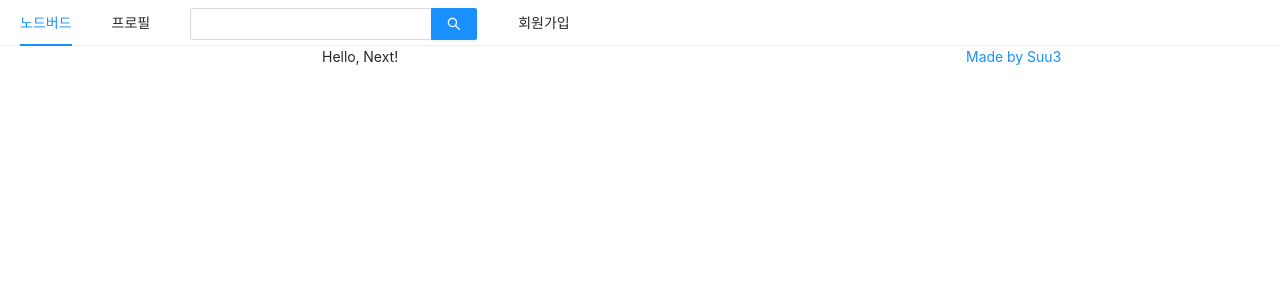
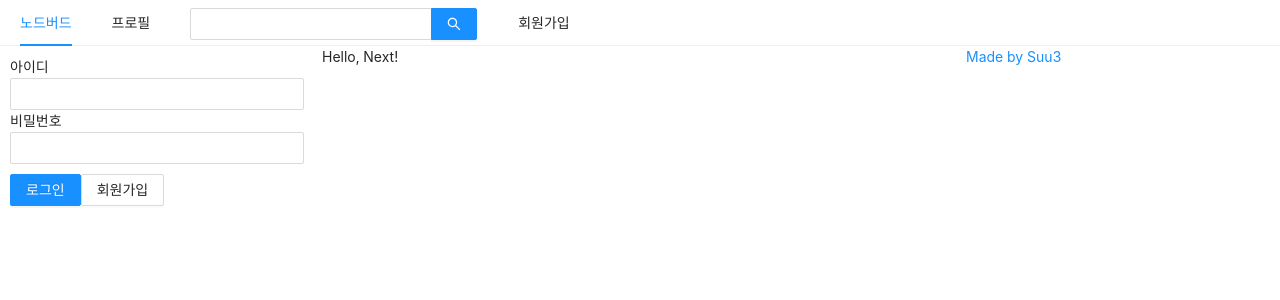
Before and after one commit to suu3/node-bird, a Next.js app in the folder prepare/front/: page / in a window 1280 px wide. Shown: the top 300 px of the page. Built offline with nearby package versions, Linux system fonts and the light colour scheme.

Commit message:
2강 - 더미 데이터로 로그인하기

```diff
--- a/prepare/front/components/AppLayout.js
+++ b/prepare/front/components/AppLayout.js
@@ -1,9 +1,18 @@
-import React from "react";
+import React, { useState } from "react";
 import PropTypes from "prop-types";
 import Link from "next/link";
 import { Input, Menu, Row, Col } from "antd";
+import UserProfile from "./UserProfile";
+import LoginForm from "./LoginForm";
+import styled from "styled-components";
+
+const SearchInput = styled(Input.Search)`
+  vertical-align: middle;
+`;
 
 const AppLayout = ({ children }) => {
+  const [isLoggedIn, setIsLoggedIn] = useState(false);
+
   return (
     <div>
       <Menu mode="horizontal">
@@ -18,7 +27,7 @@
           </Link>
         </Menu.Item>
         <Menu.Item>
-          <Input.Search enterButton style={{ verticalAlign: "middle" }} />
+          <SearchInput enterButton />
         </Menu.Item>
 
         <Menu.Item>
@@ -28,7 +37,13 @@
         </Menu.Item>
       </Menu>
       <Row gutter={8}>
-        <Col xs={24} md={6}></Col>
+        <Col xs={24} md={6}>
+          {isLoggedIn ? (
+            <UserProfile />
+          ) : (
+            <LoginForm setIsLoggedIn={setIsLoggedIn} />
+          )}
+        </Col>
         <Col xs={24} md={12}>
           {children}
         </Col>
--- /dev/null
+++ b/prepare/front/components/LoginForm.js
@@ -0,0 +1,61 @@
+import React, { useState, useCallback } from "react";
+import { Form, Input, Button } from "antd";
+import Link from "next/link";
+import styled from "styled-components";
+
+const ButtonWrapper = styled.div`
+  margin-top: 10px;
+`;
+
+const FormWrapper = styled(Form)`
+  padding: 10px;
+`;
+
+const LoginForm = ({ setIsLoggedIn }) => {
+  const [id, setId] = useState("");
+  const [password, setPassword] = useState("");
+
+  const onChangeId = useCallback((e) => {
+    setId(e.target.value);
+  }, []);
+
+  const onChangePassword = useCallback((e) => {
+    setPassword(e.target.value);
+  }, []);
+
+  const onSubmitForm = useCallback(() => {
+    setIsLoggedIn(true);
+  }, [id, password]);
+
+  return (
+    <FormWrapper onFinish={onSubmitForm}>
+      <div>
+        <label htmlFor="user-id">아이디</label>
+        <br />
+        <Input name="user-id" value={id} onChange={onChangeId} required />
+      </div>
+      <div>
+        <label htmlFor="user-id">비밀번호</label>
+        <br />
+        <Input
+          name="user-password"
+          value={password}
+          onChange={onChangePassword}
+          required
+        />
+      </div>
+      <ButtonWrapper>
+        <Button type="primary" htmlType="submit" loading={false}>
+          로그인
+        </Button>
+        <Link href="/signup">
+          <a>
+            <Button>회원가입</Button>
+          </a>
+        </Link>
+      </ButtonWrapper>
+    </FormWrapper>
+  );
+};
+
+export default LoginForm;
--- /dev/null
+++ b/prepare/front/components/UserProfile.js
@@ -0,0 +1,23 @@
+import React, { useCallback } from "react";
+import { Card, Avatar } from "antd";
+
+const UserProfile = ({ setIsLoggedIn }) => {
+  const onLogOut = useCallback(() => {
+    setIsLoggedIn(false);
+  }, []);
+
+  return (
+    <Card
+      actions={[
+        <div key="twit">짹짹</div>,
+        <div key="followings">팔로잉</div>,
+        <div key="followings">팔로워</div>,
+      ]}
+    >
+      <Card.Meta avatar={<Avatar>SUUC</Avatar>} title="Suu3" />
+      <Button onClick={onLogOut}>로그아웃</Button>
+    </Card>
+  );
+};
+
+export default UserProfile;
```
